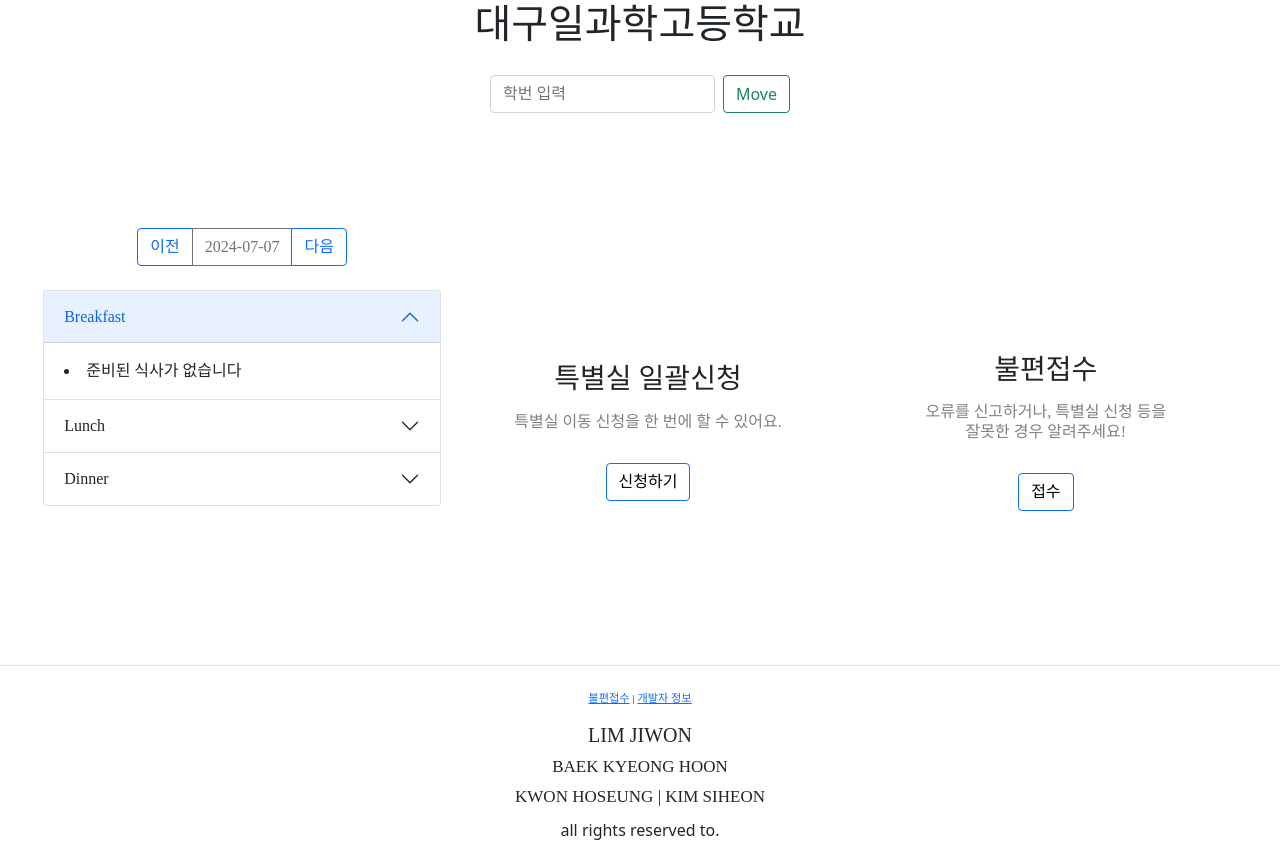
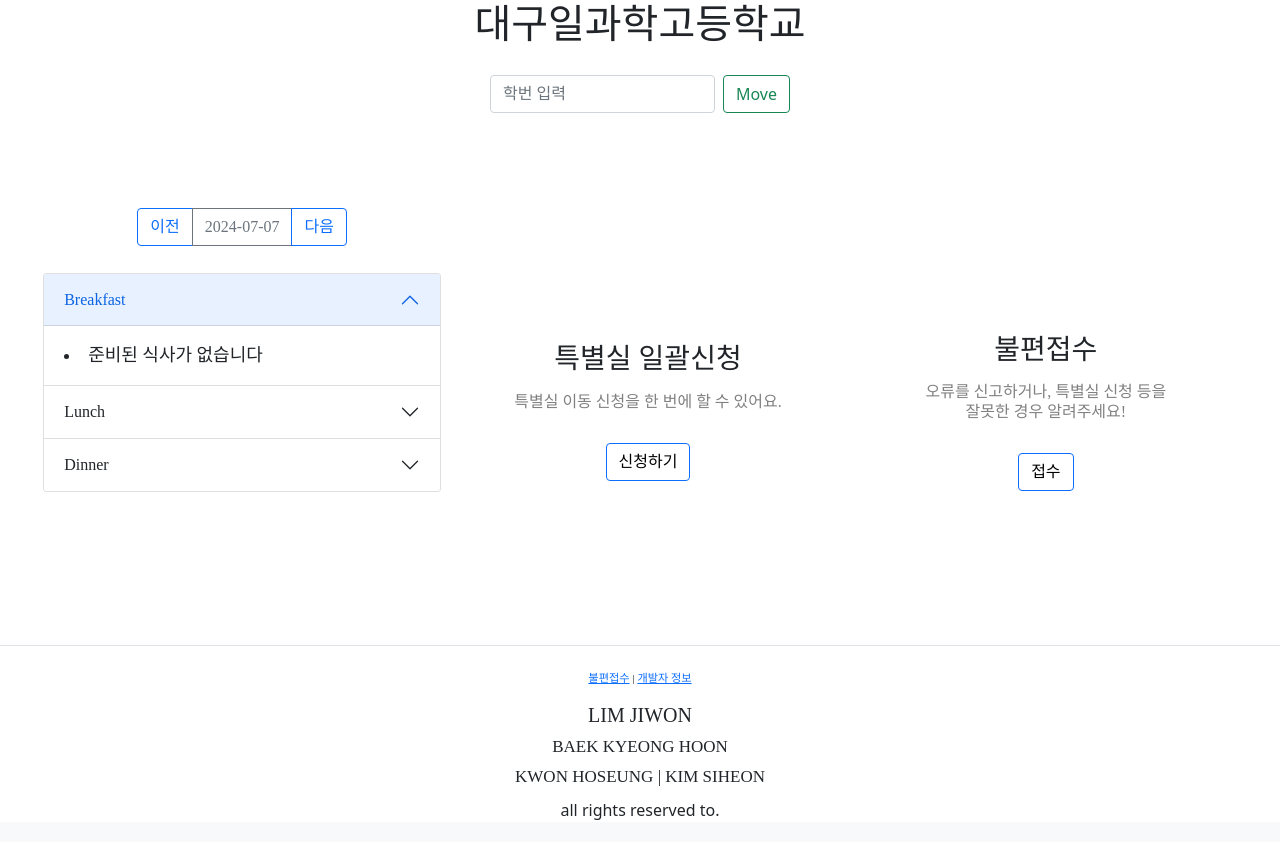
Before and after one commit to Sup-xort/DG1S_LMS, a Django app: page /home/18/ in a window 1280 px wide. Shown: the part 436-1278 px from the top of the page. After the commit the page ends 1256 px from the top, so only its background shows below. Run offline with Django 5.2, Linux system fonts and the light colour scheme; data that the repository does not hold is empty; some libraries are stand-ins or nearby versions; some web fonts are replaced.

Commit message:
Merge remote-tracking branch 'origin/master'

```diff
--- a/templates/pybo/home.html
+++ b/templates/pybo/home.html
@@ -2,7 +2,7 @@
 {% block content %}
 
 <div style="padding:10px">
-    <div style="text-align: center; margin-bottom: 90px; margin-top: 50px">
+    <div style="text-align: center; margin-bottom: 70px; margin-top: 50px">
         <h1 class="text p-2" style="font-family: 'gmarket'; text-align: center; font-size: 22px;">창의적이고 따뜻한 과학인재</h1>
         <h1 class="text" style="font-family: 'Gmarket'; text-align: center; font-size: 40px;">대구일과학고등학교</h1>
 
@@ -18,7 +18,7 @@
     </div>
     <div class="my-auto" style="font-family: 'Gmarket'; display:flex; flex-wrap: wrap; padding: 2%">
         <!-- 아코디언 -->
-        <div class="col mx-2" style="min-width: 350px">
+        <div class="col mx-2" style="min-width: 350px;font-size:18px;">
             <div style="text-align: center">
                 <div class="btn-group" role="group" style="" aria-label="Basic example">
                     <a href="{% url 'pybo:hhome' day=day|add:'-1' %}" class="btn btn-outline-primary">이전</a>
```
